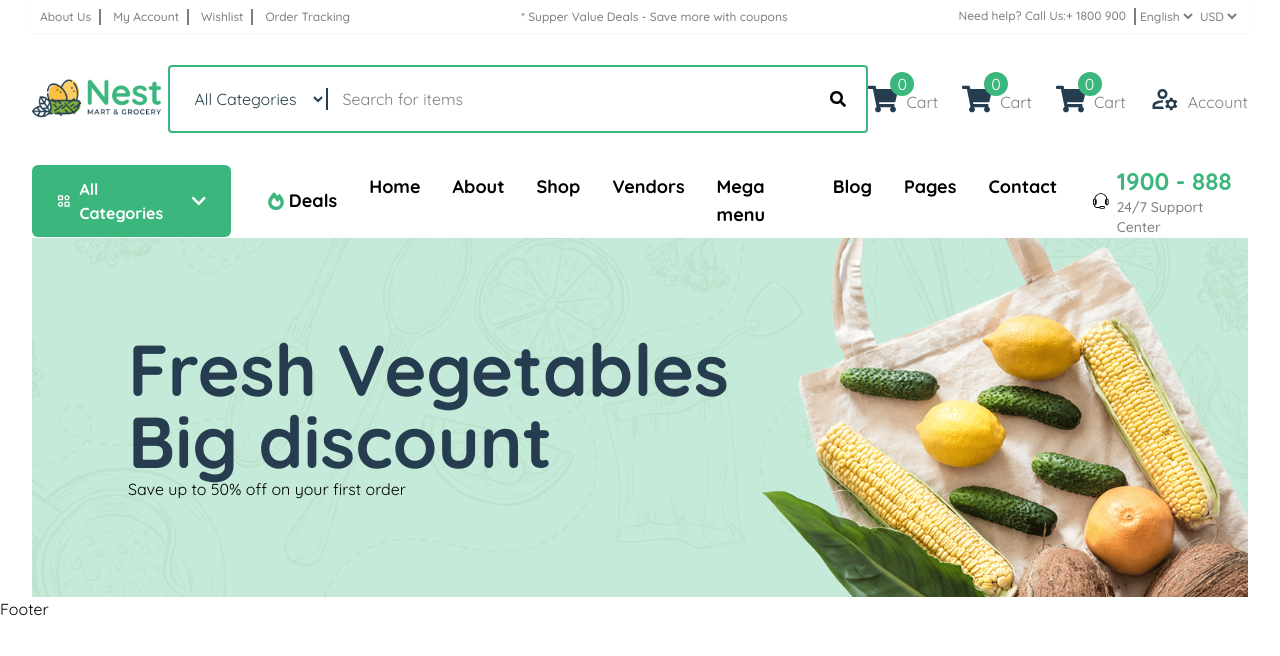
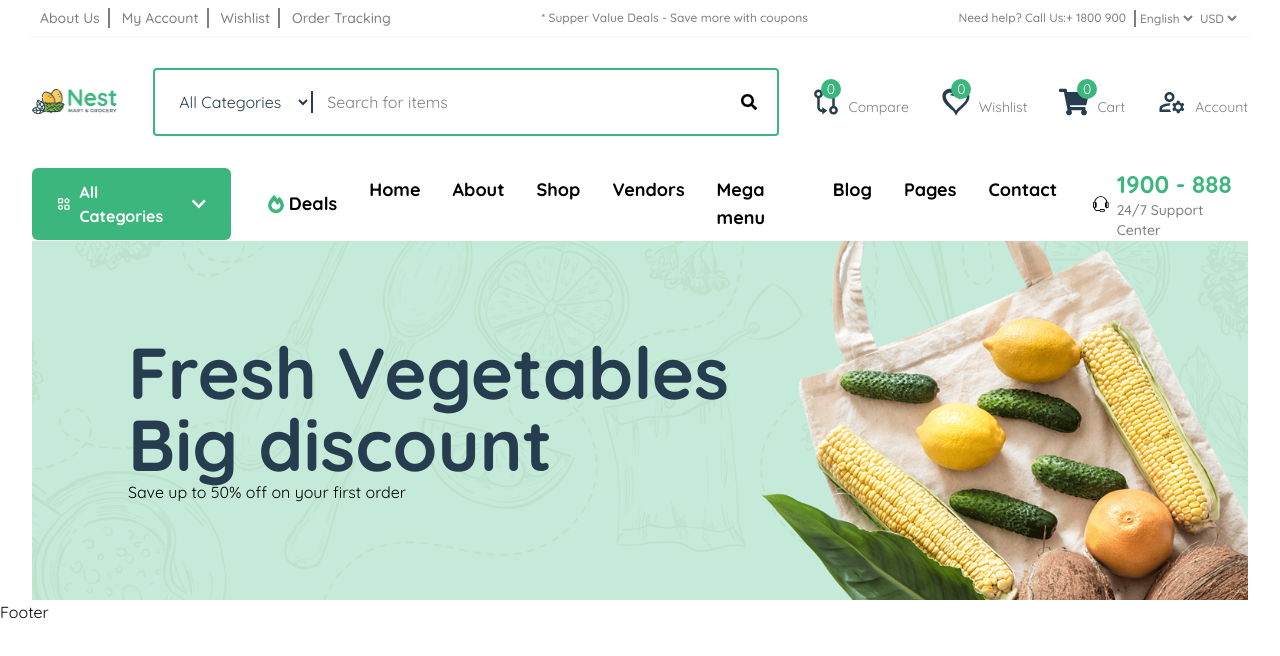
Before and after one commit to KAUSAR1701/Nest-eCommerce, a React (Vite) app: page / in a window 1280 px wide. Shown: the top 656 px of the page. Built offline with nearby package versions, Linux system fonts and the light colour scheme.

Commit message:
New task

```diff
--- a/src/components/layout/Navigation.jsx
+++ b/src/components/layout/Navigation.jsx
@@ -1,9 +1,9 @@
 import React, { useState } from 'react'
 import { FaChevronDown, FaFireAlt, FaSearch, FaShoppingCart } from "react-icons/fa";
 import { MdOutlineManageAccounts } from "react-icons/md";
-import { BiCategoryAlt } from "react-icons/bi";
+import { BiCategoryAlt, BiGitCompare } from "react-icons/bi";
 import { TfiHeadphoneAlt } from "react-icons/tfi";
-import { CiCirclePlus } from "react-icons/ci";
+import { GiSelfLove } from "react-icons/gi";
 
 import { Link } from 'react-router';
 
@@ -14,14 +14,14 @@ const Navigation = () => {
     <header>
       {/**Top Part */}
       <div className='container'>
-        <div className='flex p-2 shadow-xs items-center justify-between'>
+        <div className='md:flex p-2 shadow-xs items-center justify-between'>
         <div>
         <ul>
           <li className='flex gap-3 items-center'>
-            <p className='pr-2 text-secondary font-medium text-xs border-r-2'>About Us</p>
-            <p className='pr-2 text-secondary font-medium text-xs border-r-2'>My Account</p>
-            <p className='pr-2 text-secondary font-medium text-xs border-r-2'>Wishlist</p>
-            <p className=' text-secondary font-medium text-xs'>Order Tracking</p>
+            <p className='pr-2 text-secondary font-medium text-xs md:text-sm border-r-2'>About Us</p>
+            <p className='pr-2 text-secondary font-medium text-xs md:text-sm border-r-2'>My Account</p>
+            <p className='pr-2 text-secondary font-medium text-xs md:text-sm border-r-2'>Wishlist</p>
+            <p className=' text-secondary font-medium text-xs md:text-sm'>Order Tracking</p>
           </li>
         </ul>
         </div>
@@ -42,48 +42,49 @@ const Navigation = () => {
       {/**Top Part End */}
       {/*Header Top Part*/}
       <div className='container'>
-    <div className='flex justify-between items-center py-8'>
-      <Link to="/">
+    <div className='flex justify-between items-center py-8 gap-8'>
+      <Link to="/" className='w-32 lg:w-auto'>
       <img src="/Logo.png" alt="Logo" />
       </Link>
-      <div className='border-2 border-brand p-5 rounded w-full max-w-[700px] flex items-center'>
-        <select name="" id="" className='pr-3.5 border-r-2 text-primary'>
+      <div className='border-2 border-brand p-2 lg:p-5 rounded w-full max-w-64 lg:max-w-[700px] hidden md:flex items-center'>
+        <select name="" id="" className='pr-3.5 border-r-2 text-primary hidden lg:block'>
           <option value="">All Categories</option>
           <option value="">All Categories</option>
           <option value="">All Categories</option>
         </select>
-         <input type="text" placeholder='Search for items' className='px-3.5 w-2/3'/>
+         <input type="text" placeholder='Search for items' className='px-3.5 w-full lg:w-2/3 outline-0'/>
          <FaSearch className='ml-auto'/>
       </div>
       <div>
-        <ul className='flex gap-6'>
+        <ul className='flex gap-6 lg:gap-8 text-sm'>
           <li>
             <Link to="/" className='flex gap-2 items-end relative text-secondary'>
-              <span className='w-6 h-6 rounded-full bg-brand text-white flex items-center justify-center absolute -top-3 right-6'>0</span>
-            <FaShoppingCart className='text-3xl text-primary'/>Cart
+              <span className='w-4 h-4 lg:w-5 lg:h-5 rounded-full bg-brand text-white flex text-xs md:text-sm items-center justify-center absolute -top-2 md:-top-2 -right-2 md:right-17'>0</span>
+              <BiGitCompare className='text-2xl lg:text-3xl text-primary'/><span className='hidden md:block'>Compare</span>
             </Link>
           </li>
           <li>
             <Link to="/" className='flex gap-2 items-end relative text-secondary'>
-              <span className='w-6 h-6 rounded-full bg-brand text-white flex items-center justify-center absolute -top-3 right-6'>0</span>
-            <FaShoppingCart className='text-3xl text-primary'/>Cart
+            <span className='w-4 h-4 lg:w-5 lg:h-5 rounded-full bg-brand text-white flex text-xs md:text-sm items-center justify-center absolute -top-2 md:-top-2 -right-2 md:right-14'>0</span>
+              <GiSelfLove className='text-2xl lg:text-3xl text-primary'/><span className='hidden md:block'>Wishlist</span>
             </Link>
           </li>
           <li>
             <Link to="/" className='flex gap-2 items-end relative text-secondary'>
-              <span className='w-6 h-6 rounded-full bg-brand text-white flex items-center justify-center absolute -top-3 right-6'>0</span>
-            <FaShoppingCart className='text-3xl text-primary'/>Cart
+            <span className='w-4 h-4 lg:w-5 lg:h-5 rounded-full bg-brand text-white flex text-xs md:text-sm items-center justify-center absolute -top-2 md:-top-2 -right-2 md:right-7'>0</span>
+            <FaShoppingCart className='text-2xl lg:text-3xl text-primary'/><span className='hidden md:block'>Cart</span>
             </Link>
           </li>
           <li>
             <Link to="/" className='flex gap-2 items-end relative text-secondary'>
-            <MdOutlineManageAccounts className='text-3xl text-primary'/>Account
+            <MdOutlineManageAccounts className='text-2xl lg:text-3xl text-primary'/><span className='hidden md:block'>Account</span>
             </Link>
           </li>
         </ul>
       </div>
       </div>
       </div>
+      {/* Main menu */}
       <nav>
         <div className='container flex items-center gap-9'>
           <div className='relative'>
@@ -176,6 +177,7 @@ const Navigation = () => {
           </Link>
         </div>
       </nav>
+      {/* Main menu */}
     </header>
   )
 }
```
